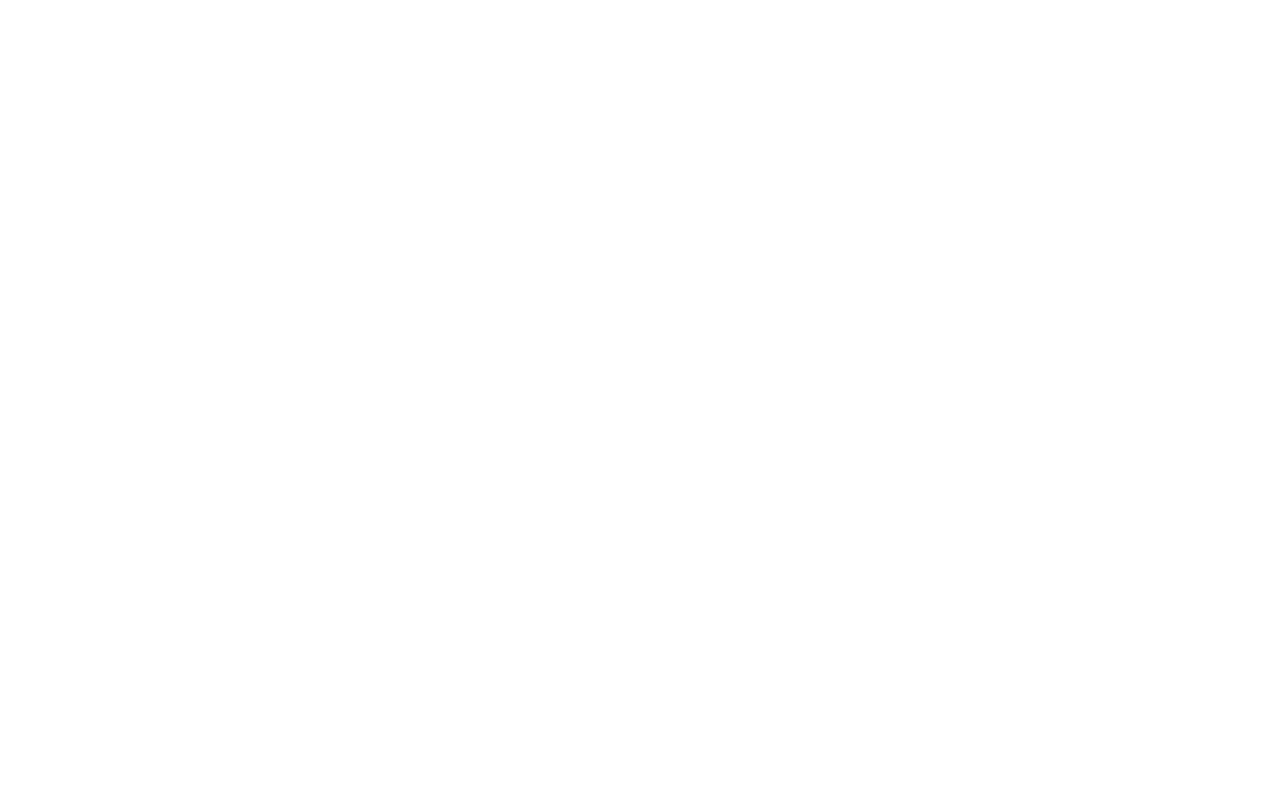
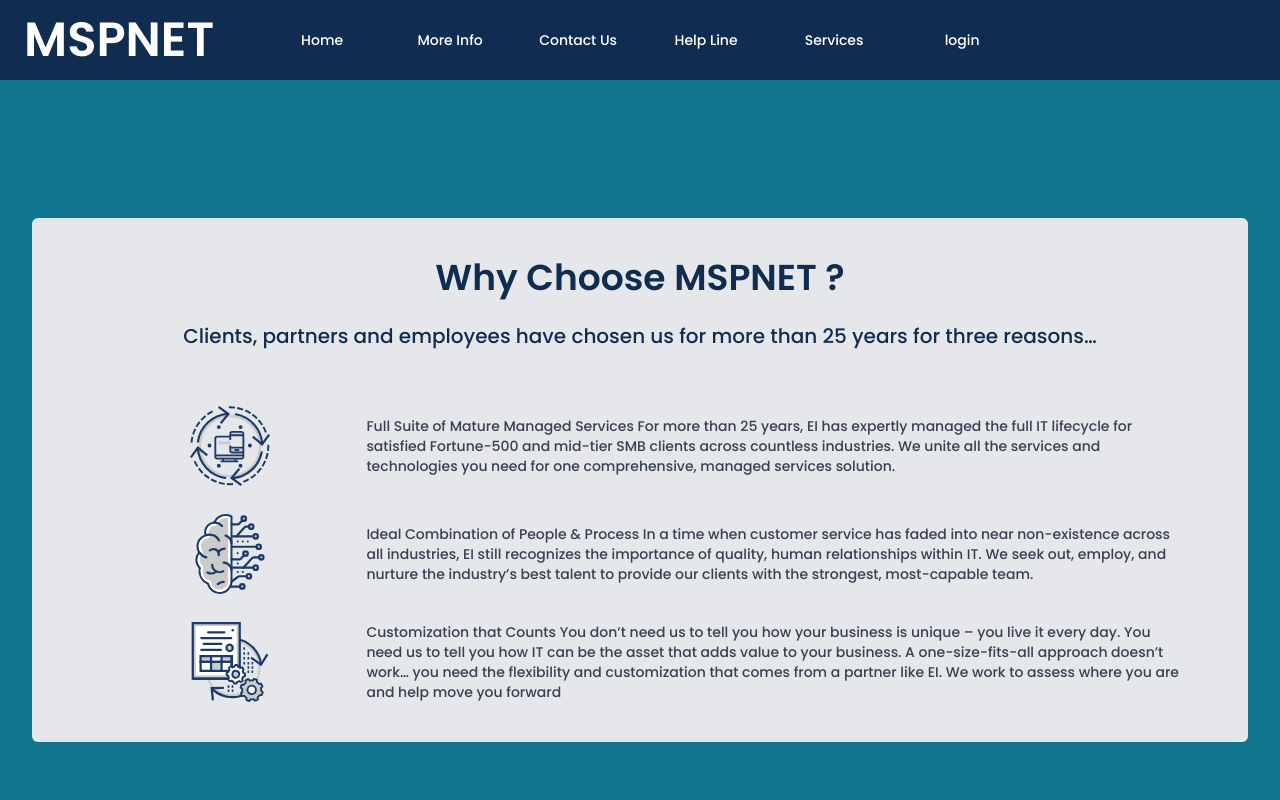
Before and after one commit to Caliking1234/mspnet, a React (Create React App) app: page /aboutus in a window 1280 px wide. Before the commit this address had no page. Shown: the top 800 px of the page. Built offline with nearby package versions, Linux system fonts and the light colour scheme.

Commit message:
contactusandaboutus done

```diff
--- a/src/App.js
+++ b/src/App.js
@@ -2,6 +2,7 @@ import "./App.css";
 import { BrowserRouter as Router, Routes, Route } from "react-router-dom";
 import HomePage from "./components/HomePage";
 import ContactUsPage from "./components/ContactUsPage";
+import AboutUsPage from "./components/AboutUsPage";
 function App() {
   return (
     <div className=" font-customised1">
@@ -9,6 +10,7 @@ function App() {
         <Routes>
           <Route path="/mspnet" element={<HomePage />} exact />
           <Route path="/contactus" element={<ContactUsPage />} exact />
+          <Route path="/aboutus" element={<AboutUsPage />} exact />
         </Routes>
       </Router>
     </div>
--- a/src/components/AboutUsPage.js
+++ b/src/components/AboutUsPage.js
@@ -0,0 +1,16 @@
+import React from "react";
+import Navbar from "./Navbar";
+import Footer from "./Footer";
+import AboutUsContent from "./AboutUsPage/AboutUsContent";
+
+const AboutUsPage = () => {
+  return (
+    <div className=" w-full min-h-screen mt-[80px] bg-cyan-700">
+      <Navbar />
+      <AboutUsContent />
+      <Footer />
+    </div>
+  );
+};
+
+export default AboutUsPage;
--- /dev/null
+++ b/src/components/AboutUsPage/AboutUsContent.js
@@ -0,0 +1,70 @@
+import React from "react";
+import svg1 from "../../images/it-asset-management.svg";
+import svg2 from "../../images/malware-protection.svg";
+import svg3 from "../../images/it-business-management.svg";
+
+const AboutUsContent = () => {
+  return (
+    <div className="w-[95%] min-h-screen mx-auto flex justify-center items-center py-10 ">
+      <div className=" w-[100%] py-10 bg-gray-200 rounded-md flex flex-col gap-14">
+        <div className=" w-full flex flex-col justify-center gap-6 items-center">
+          <h1 className=" px-3 font-bold text-xl sm:text-4xl text-[rgba(16,44,81,255)]">
+            Why Choose MSPNET ?
+          </h1>
+          <p className=" px-5 text-[rgba(16,44,81,255)] text-lg sm:text-xl">
+            Clients, partners and employees have chosen us for more than 25
+            years for three reasons…
+          </p>
+        </div>
+        <div className=" w-full flex flex-col justify-center items-center gap-7">
+          <div className=" w-[90%] flex flex-col md:flex-row md:gap-0 gap-5 items-center justify-center text-gray-700">
+            <div className=" w-1/4 ">
+              <img src={svg1} className=" w-20 h-20 mx-auto" />
+            </div>
+            <div className=" w-3/4">
+              <p className=" text-sm ">
+                Full Suite of Mature Managed Services For more than 25 years, EI
+                has expertly managed the full IT lifecycle for satisfied
+                Fortune-500 and mid-tier SMB clients across countless
+                industries. We unite all the services and technologies you need
+                for one comprehensive, managed services solution.
+              </p>
+            </div>
+          </div>
+          <div className=" w-[90%] flex flex-col md:flex-row md:gap-0  gap-5 items-center justify-center text-gray-700">
+            <div className=" w-1/4">
+              <img src={svg2} className=" w-20 h-20 mx-auto" />
+            </div>
+            <div className=" w-3/4">
+              <p className="text-sm">
+                Ideal Combination of People & Process In a time when customer
+                service has faded into near non-existence across all industries,
+                EI still recognizes the importance of quality, human
+                relationships within IT. We seek out, employ, and nurture the
+                industry’s best talent to provide our clients with the
+                strongest, most-capable team.
+              </p>
+            </div>
+          </div>
+          <div className=" w-[90%] flex flex-col md:flex-row md:gap-0  gap-5 items-center justify-center text-gray-700">
+            <div className=" w-1/4">
+              <img src={svg3} className=" w-20 h-20 mx-auto" />
+            </div>
+            <div className=" w-3/4">
+              <p className=" text-sm">
+                Customization that Counts You don’t need us to tell you how your
+                business is unique – you live it every day. You need us to tell
+                you how IT can be the asset that adds value to your business. A
+                one-size-fits-all approach doesn’t work… you need the
+                flexibility and customization that comes from a partner like EI.
+                We work to assess where you are and help move you forward
+              </p>
+            </div>
+          </div>
+        </div>
+      </div>
+    </div>
+  );
+};
+
+export default AboutUsContent;
--- a/src/components/ContactUsPageScreen/Form.js
+++ b/src/components/ContactUsPageScreen/Form.js
@@ -6,8 +6,8 @@ import CallIcon from "@mui/icons-material/Call";
 
 const Form = () => {
   return (
-    <div className="w-[95%] h-screen mx-auto flex justify-center items-center ">
-      <div className=" w-[100%] h-[70%] sm:h-[85%] bg-gray-200 sm:bg-white rounded-md flex flex-col sm:flex-row">
+    <div className="w-[95%] min-h-screen mx-auto flex justify-center items-center py-10 ">
+      <div className=" w-[100%] py-5 bg-gray-200 sm:bg-white rounded-md flex flex-col sm:flex-row">
         <div className=" w-full sm:w-1/2 flex flex-col justify-around items-center sm:min-h-[100%]">
           <h1 className=" mt-1 text-3xl sm:text-5xl font-bold tracking-wide text-gray-400">
             Contact Us
@@ -42,10 +42,10 @@ const Form = () => {
           </div>
           <img src={ContacUsGif} className="hidden sm:block max-w-[200px]" />
         </div>
-        <div className=" w-full h-fit py-5 sm:py-0 sm:w-1/2 sm:min-h-[100%] flex flex-col items-center justify-center bg-gray-200 rounded-md">
+        <div className=" w-full h-fit py-5 sm:py-10 sm:mx-5 sm:w-1/2 sm:min-h-[100%] flex flex-col items-center justify-center bg-gray-200 rounded-md">
           <form
             action=""
-            className=" w-[90%] flex flex-col items-center justify-center gap-2 sm:gap-4"
+            className=" w-[90%] sm:min-h-[100%] flex flex-col items-center justify-center gap-2 sm:gap-4"
           >
             <input
               type="text"
--- a/src/components/Footer.js
+++ b/src/components/Footer.js
@@ -15,7 +15,7 @@ const Footer = () => {
           <ul className=" py-5">
             <h1 className=" w-fit text-xl border-b-2 border-white">company</h1>
             <li className="pt-3 pl-3 hover:pl-5 hover:text-white ease-in duration-150">
-              <a href="#">about us</a>
+              <Link to={"/aboutus"}>about us</Link>
             </li>
             <li className="py-3 pl-3 hover:pl-5 hover:text-white ease-in duration-150">
               <a href="#">our services</a>
```
